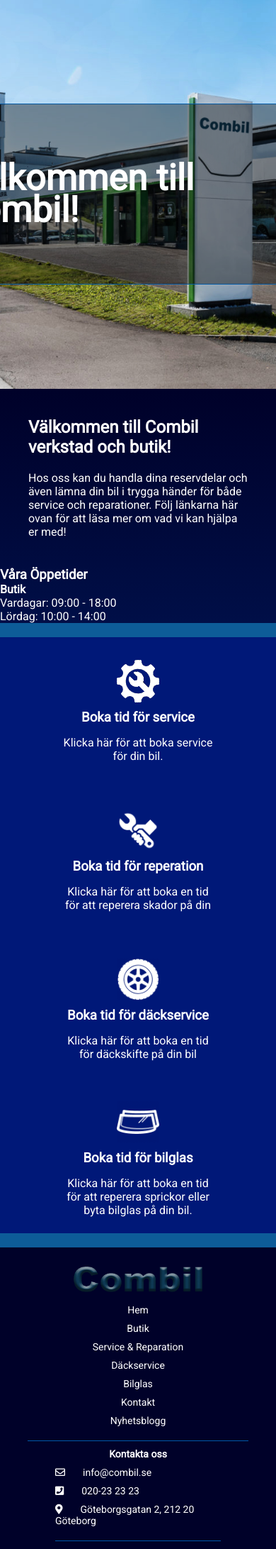
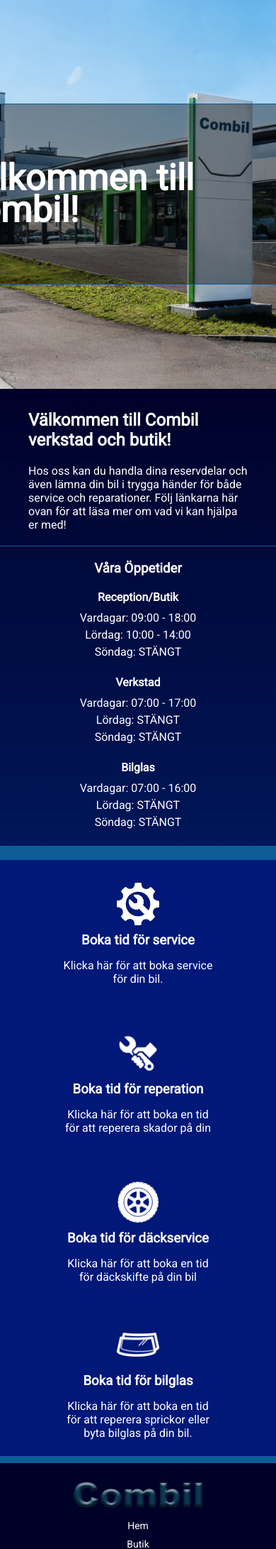
Before and after one commit to marcusMorck/combil, a PHP site: page / in a window 390 px wide; the page is wider, and only the part inside the window is pictured. Shown: the part 101-2284 px from the top of that part at 71% size. Run offline with PHP 8.4, Linux system fonts and the light colour scheme; data that the repository does not hold is empty; some libraries are stand-ins or nearby versions.

Commit message:
work on index pag

```diff
--- a/assets/css/general.css
+++ b/assets/css/general.css
@@ -21,7 +21,7 @@ body ul li, html ul li {
 -------------------------------------*/
 #home-boking {
   border-top: 20px solid #0d5c98;
-  border-bottom: 20px solid #0d5c98;
+  border-bottom: 10px solid #0d5c98;
   padding: 0 40px;
   display: flex;
   justify-content: space-between;
@@ -53,6 +53,24 @@ body ul li, html ul li {
   margin-bottom: 10px;
 }
 
+#opening-hours {
+  border-top: 1px solid #0d5c98;
+  padding: 20px 40px 0 40px;
+  display: flex;
+  justify-content: space-between;
+  flex-wrap: wrap;
+}
+#opening-hours div {
+  height: 120px;
+  width: 220px;
+}
+#opening-hours div h4 {
+  margin-bottom: 10px;
+}
+#opening-hours div p {
+  margin-bottom: 5px;
+}
+
 @media screen and (max-width: 960px) {
   #home-boking {
     justify-content: space-evenly;
@@ -67,6 +85,24 @@ body ul li, html ul li {
   #home-boking {
     justify-content: center;
     text-align: center;
+  }
+}
+@media screen and (max-width: 865px) {
+  #opening-hours {
+    text-align: center;
+  }
+  #opening-hours h3 {
+    text-align: center;
+    width: 100%;
+    margin-bottom: 20px;
+  }
+  #opening-hours h4 {
+    text-align: center;
+  }
+}
+@media screen and (max-width: 740px) {
+  #opening-hours {
+    justify-content: space-evenly;
   }
 }
 #feature-service {
@@ -495,7 +531,7 @@ main {
   flex-direction: column;
 }
 main .intro {
-  padding: 40px;
+  padding: 30px 40px 20px 40px;
 }
 
 /*# sourceMappingURL=general.css.map */
--- a/assets/sass/main.scss
+++ b/assets/sass/main.scss
@@ -55,6 +55,6 @@ main{
     display: flex;
     flex-direction: column;
     .intro{
-        padding: 40px;
+        padding: 30px 40px 20px 40px;
     }
 }
--- a/views/index.php
+++ b/views/index.php
@@ -19,12 +19,25 @@
         </p>
     </section>
     <section id="opening-hours">
-        <h3>Våra Öppetider</h3>
-
-            <h4>Butik</h4>
+        <h3 class="titel">Våra Öppetider</h3>
+        <div>
+            <h4>Reception/Butik</h4>
             <p>Vardagar: 09:00 - 18:00</p>
             <p>Lördag: 10:00 - 14:00</p>
-
+            <p>Söndag: STÄNGT</p>
+        </div>
+        <div>
+            <h4>Verkstad</h4>
+            <p>Vardagar: 07:00 - 17:00</p>
+            <p>Lördag: STÄNGT</p>
+            <p>Söndag: STÄNGT</p>
+        </div>
+        <div>
+            <h4>Bilglas</h4>
+            <p>Vardagar: 07:00 - 16:00</p>
+            <p>Lördag: STÄNGT</p>
+            <p>Söndag: STÄNGT</p>
+        </div>
     </section>
     <section id="home-boking">
         <a href="#">
```
Also changed, not shown: assets/sass/pages/_index.scss (+37 -1 lines), 2 other files.
